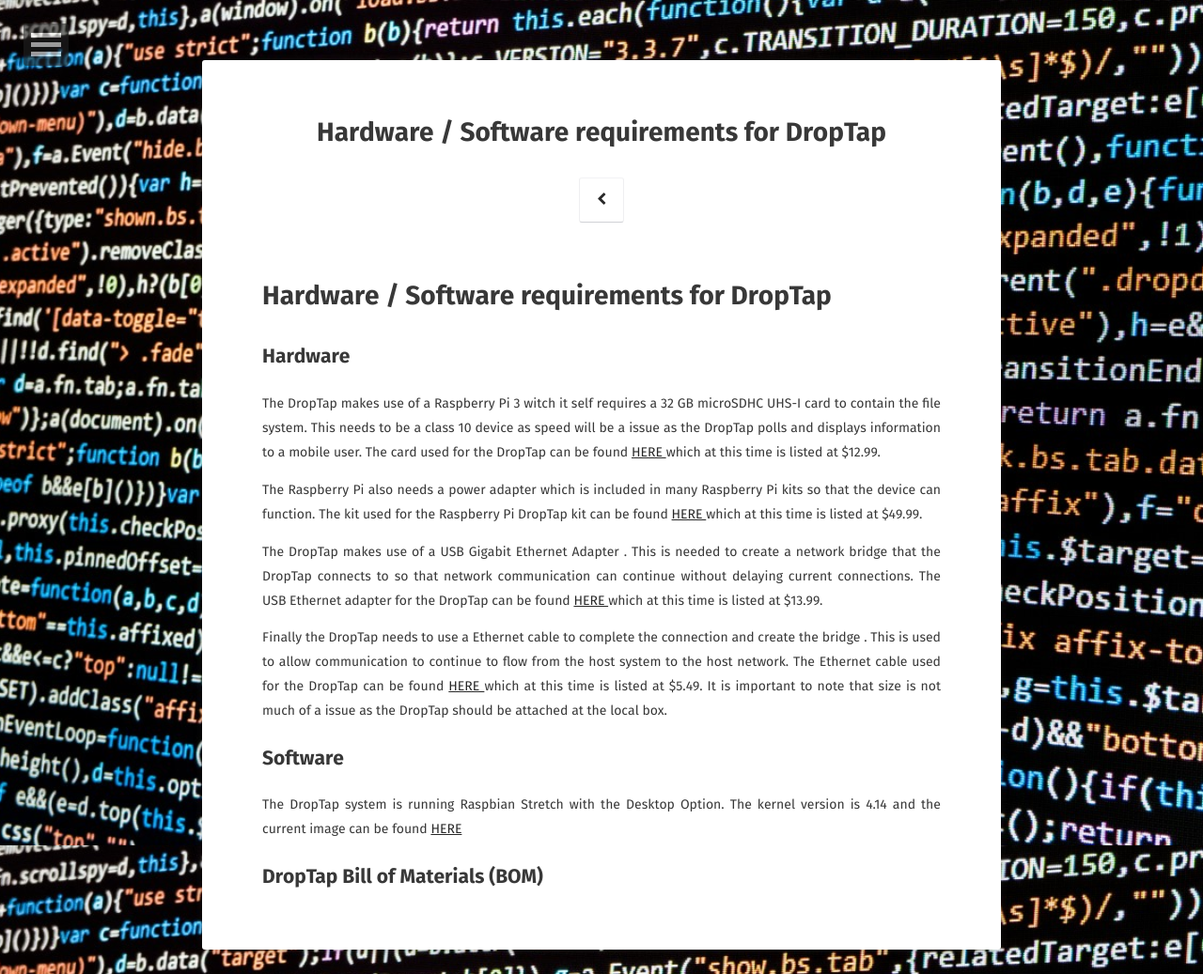
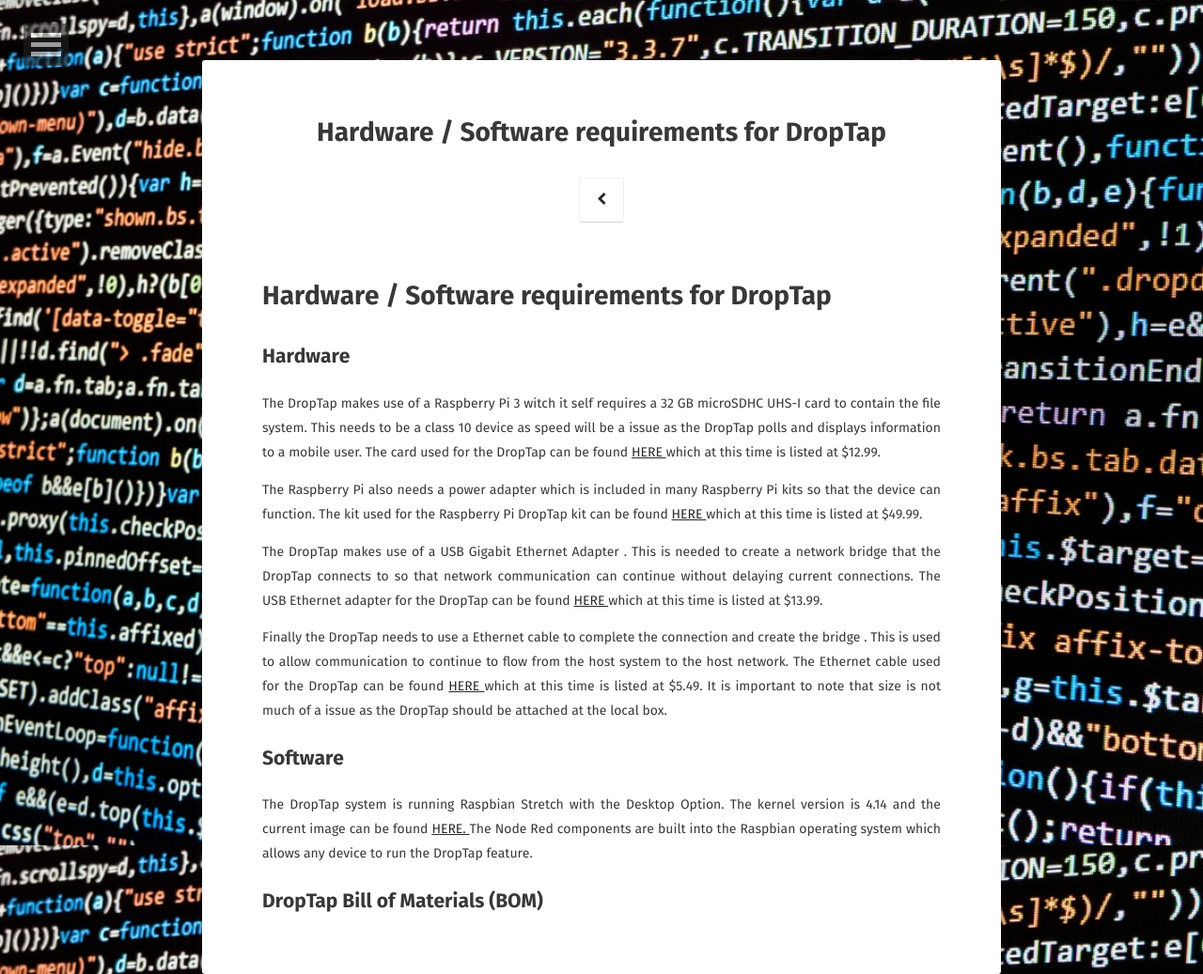
Before and after one commit to mgalde/DropTap, a Jekyll site: the page built from hardware/software_requirements.md, in a window 1280 px wide. Shown: the whole page at 94% size. Built offline with Jekyll 4.4.1, drawn with Linux system fonts in a browser that asks for light colours; some web fonts are replaced; our own code applies the rules of GitHub Pages for plain Markdown files; comment, search, counter and statistics services are not loaded.

Commit message:
Raspbian Stretch

```diff
--- a/hardware/software_requirements.md
+++ b/hardware/software_requirements.md
@@ -15,6 +15,7 @@
 
 ## Software
 
-The DropTap system is running Raspbian Stretch with the Desktop Option. The kernel version is 4.14 and the current image can be found [HERE ](https://downloads.raspberrypi.org/raspbian_latest)
+The DropTap system is running Raspbian Stretch with the Desktop Option. The kernel version is 4.14 and the current image can be found [HERE. ](https://downloads.raspberrypi.org/raspbian_latest)
+The Node Red components are built into the Raspbian operating system which allows any device to run the DropTap feature.
 
 ## DropTap Bill of Materials (BOM)
```
